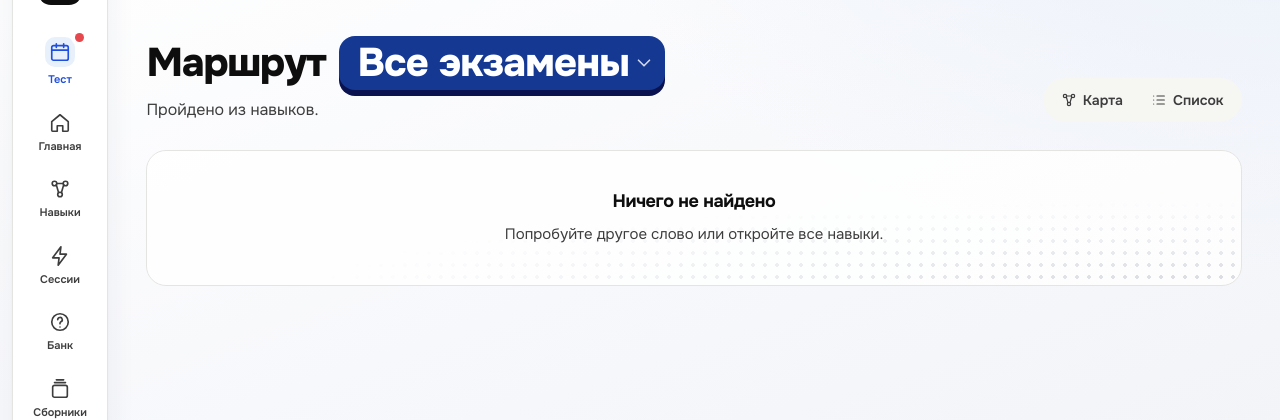
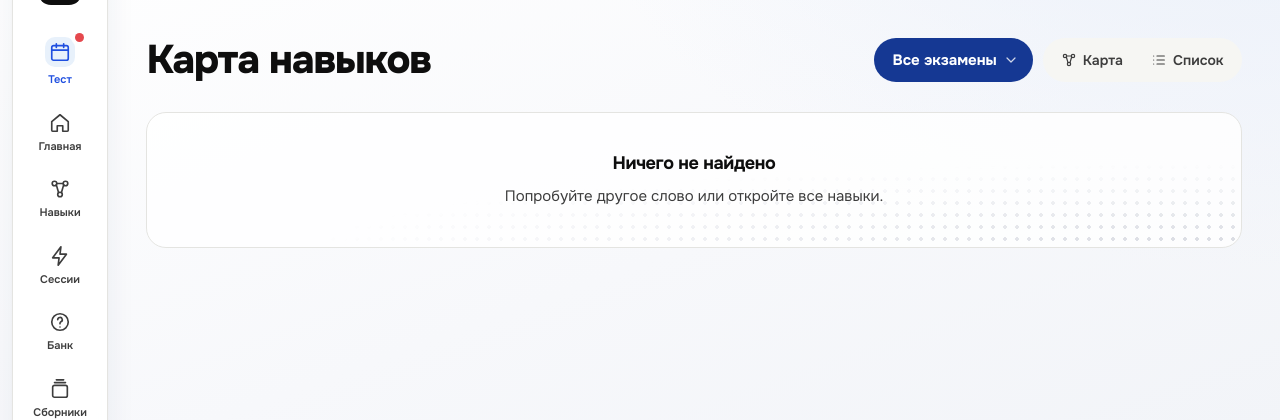
Before and after one commit to pul011pls90/monday, a Flask app: template monday/templates/student/skills.html in a window 1280 px wide. Shown: the part 72-492 px from the top of the page. Run offline with Flask 3, Linux system fonts and the light colour scheme; the template is opened without the code that fills it, so the values that code supplies are empty.

Commit message:
Навыки: plain title, exam dropdown on the right, app font, clean labels
- Title back to «Карта навыков»; the progress sentence and the big exam
  badge are gone. The exam is a small dropdown next to «Карта / Список».
- Replace the monospace font (never loaded by the app, so it fell back to
  a system mono) with the app's Onest in all new page styles.
- Metro labels: sentence case, never cut inside a word; placed above,
  below or one level higher (nudged sideways if needed) so they never
  overlap each other or topic names. More room between rows and topics.

Co-Authored-By: Claude Opus 5.5 <noreply@anthropic.com>
Claude-Session: https://claude.ai/code/session_01NjnUEBL78pHtr5U76pBbws

```diff
--- a/monday/static/css/bank-tiles.css
+++ b/monday/static/css/bank-tiles.css
@@ -11,7 +11,7 @@
 .bk-progress__count b { font-size: 46px; line-height: 1; font-weight: 800; letter-spacing: -.03em; margin-right: 4px;
   background: linear-gradient(120deg, #3b5bff, #8b5cf6); -webkit-background-clip: text; background-clip: text; color: transparent; }
 .bk-progress__count .num:not(b) { color: var(--text); font-weight: 700; }
-.bk-progress__eyebrow { font: 600 12px/1 'IBM Plex Mono', ui-monospace, monospace; text-transform: uppercase; letter-spacing: .1em; color: var(--text-2); }
+.bk-progress__eyebrow { font: 700 12px/1 var(--font); text-transform: uppercase; letter-spacing: .1em; color: var(--text-2); }
 .bk-progress__pct { font-size: 58px; line-height: .9; font-weight: 800; letter-spacing: -.04em; color: var(--text); }
 .bk-progress__pct small { font-size: 26px; margin-left: 2px; color: var(--text-2); }
 
--- a/monday/static/css/homework-missions.css
+++ b/monday/static/css/homework-missions.css
@@ -15,7 +15,7 @@
 .hw-mission.is-overdue { outline: 3px solid #ff6b66; outline-offset: -3px; }
 
 .hw-mission__top { display: flex; justify-content: space-between; align-items: center; gap: 12px; flex-wrap: wrap; }
-.hw-mission__kicker { font: 600 12px/1.2 'IBM Plex Mono', ui-monospace, monospace; text-transform: uppercase; letter-spacing: .08em; color: rgba(225, 230, 255, .82); }
+.hw-mission__kicker { font: 700 12px/1.2 var(--font); text-transform: uppercase; letter-spacing: .08em; color: rgba(225, 230, 255, .82); }
 .hw-timer { display: inline-flex; align-items: center; gap: 6px; padding: 6px 12px; border-radius: 999px; background: rgba(255, 255, 255, .16);
   font-weight: 700; font-size: 13px; white-space: nowrap; backdrop-filter: blur(4px); }
 .hw-timer.is-late { background: #ff6b66; color: #fff; }
--- a/monday/static/css/monday-hero.css
+++ b/monday/static/css/monday-hero.css
@@ -6,7 +6,7 @@
 .mhb-cell { position: relative; display: grid; justify-items: start; gap: 6px; }
 .mhb-cell + .mhb-cell::before { content: ""; position: absolute; left: -16px; top: 14px; width: 5px; height: 5px;
   background: rgba(255, 255, 255, .55); box-shadow: 0 16px 0 rgba(255, 255, 255, .55); }
-.mhb-cell span, .mhb-facts dt { font: 600 11px/1 'IBM Plex Mono', ui-monospace, monospace; text-transform: uppercase;
+.mhb-cell span, .mhb-facts dt { font: 700 11px/1 var(--font); text-transform: uppercase;
   letter-spacing: .12em; color: rgba(201, 211, 255, .72); }
 
 .mhb-facts { display: flex; flex-wrap: wrap; row-gap: 14px; margin: 0; padding-top: 16px; border-top: 1px solid rgba(255, 255, 255, .18); }
--- a/monday/static/css/skills-metro.css
+++ b/monday/static/css/skills-metro.css
@@ -6,34 +6,31 @@
 
 .mt { display: grid; gap: 14px; margin-top: 8px; }
 
-/* header: «Маршрут [ОРТ ▾]» + map/list switch */
-.skh { align-items: flex-end; }
-.skh-title { display: flex; align-items: center; flex-wrap: wrap; gap: 4px 14px; }
-.skh-exam { position: relative; font-size: 1rem; letter-spacing: normal; }
-.skh-exam > summary { list-style: none; display: inline-flex; align-items: center; gap: 4px; padding: 4px 10px 4px 18px; border-radius: 16px; cursor: pointer;
-  background: var(--btn-bg); color: var(--btn-text); font-size: clamp(26px, 3.2vw, 40px); font-weight: 800; letter-spacing: -.02em; line-height: 1.15;
-  box-shadow: 0 6px 0 #0a1250; transition: transform .12s, box-shadow .12s; }
+/* header: title left; exam dropdown + map/list switch right */
+.skh { align-items: center; }
+.skh-tools { display: flex; align-items: center; gap: 10px; flex-wrap: wrap; }
+.skh-exam { position: relative; }
+.skh-exam > summary { list-style: none; display: inline-flex; align-items: center; gap: 6px; min-height: 44px; padding: 0 14px 0 18px; border-radius: 999px; cursor: pointer;
+  background: var(--btn-bg); color: var(--btn-text); font-weight: 700; font-size: 15px; }
 .skh-exam > summary::-webkit-details-marker { display: none; }
-.skh-exam > summary:hover { transform: translateY(-1px); }
 .skh-exam > summary .ic { opacity: .8; transition: transform .15s; }
 .skh-exam[open] > summary .ic { transform: rotate(180deg); }
-.skh-exam__menu { position: absolute; z-index: 30; top: calc(100% + 14px); left: 0; display: grid; min-width: 260px; padding: 8px; border-radius: 18px;
+.skh-exam__menu { position: absolute; z-index: 30; top: calc(100% + 8px); right: 0; display: grid; min-width: 240px; padding: 8px; border-radius: 18px;
   background: var(--surface); border: 1px solid var(--line); box-shadow: 0 20px 44px rgba(2, 11, 41, .18); }
 .skh-exam__menu a { display: grid; grid-template-columns: 1fr auto; grid-template-areas: "n c" "s c"; align-items: center; min-height: 48px; padding: 6px 12px; border-radius: 12px;
   color: var(--text); text-decoration: none; }
-.skh-exam__menu a b { grid-area: n; font-size: 16px; }
+.skh-exam__menu a b { grid-area: n; font-size: 15px; }
 .skh-exam__menu a small { grid-area: s; color: var(--text-2); font-size: 12.5px; font-weight: 500; }
 .skh-exam__menu a .ic { grid-area: c; color: var(--accent); }
 .skh-exam__menu a:hover { background: var(--surface-2); }
 .skh-exam__menu a.is-on { background: color-mix(in srgb, var(--accent) 9%, var(--surface)); }
 .skh-exam__menu hr { border: 0; border-top: 1px solid var(--line); margin: 6px 4px; }
-.skh-sub { font-size: 17px; color: var(--text-2); }
 .mt-switch { margin-right: 0; }
 
 /* next step */
 .mt-next { display: grid; grid-template-columns: 1fr auto; grid-template-areas: "eye go" "where go" "skill go"; align-items: center; column-gap: 20px;
   padding: 18px 22px; border-radius: 22px; background: var(--surface); border: 1px solid var(--line); box-shadow: var(--card-shadow); }
-.mt-next__eyebrow { grid-area: eye; font: 600 11px/1.3 'IBM Plex Mono', ui-monospace, monospace; text-transform: uppercase; letter-spacing: .1em; color: var(--accent); }
+.mt-next__eyebrow { grid-area: eye; font: 700 11px/1.3 var(--font); text-transform: uppercase; letter-spacing: .1em; color: var(--accent); }
 .mt-next__where { grid-area: where; color: var(--text-2); font-size: 14px; }
 .mt-next__skill { grid-area: skill; font-size: 20px; line-height: 1.25; letter-spacing: -.01em; }
 .mt-next__go { grid-area: go; display: inline-flex; align-items: center; gap: 8px; min-height: 50px; padding: 0 24px; border: 0; border-radius: 999px; cursor: pointer;
@@ -50,9 +47,10 @@
 .mt-line { fill: none; stroke: var(--line-bg); stroke-width: 8; stroke-linecap: round; stroke-linejoin: round; }
 .mt-line--done { stroke: #fff; }
 
-.mt-sub { position: absolute; transform: translate(-50%, calc(-100% - 20px)); font: 600 10.5px/1.25 'IBM Plex Mono', ui-monospace, monospace; text-transform: uppercase;
-  letter-spacing: .06em; color: rgba(214, 222, 255, .72); text-align: center; pointer-events: none;
-  display: -webkit-box; -webkit-line-clamp: 2; -webkit-box-orient: vertical; overflow: hidden; }
+.mt-sub { position: absolute; transform: translate(-50%, calc(-100% - 20px)); font-size: 12.5px; font-weight: 600; line-height: 1.25;
+  color: rgba(214, 222, 255, .8); text-align: center; pointer-events: none; overflow-wrap: normal; word-break: normal; }
+.mt-sub.is-below { transform: translate(-50%, 20px); }
+.mt-sub.is-high { transform: translate(-50%, calc(-100% - 56px)); }
 
 /* interchange (topic) */
 .mt-ix { position: absolute; z-index: 2; transform: translate(-50%, -50%); width: 46px; height: 46px; padding: 0; border: 0; border-radius: 50%; cursor: pointer;
@@ -62,7 +60,7 @@
 .mt-ix:focus-visible, .mt-st:focus-visible { outline: 3px solid #ffd36b; outline-offset: 3px; }
 .mt-ix.is-current { box-shadow: 0 0 0 6px var(--accent), 0 8px 18px rgba(0, 0, 0, .25); }
 .mt-ix.is-done { background: #f2c14e; }
-.mt-ix__label { position: absolute; left: 50%; top: calc(100% + 14px); transform: translateX(-50%); display: grid; gap: 2px; width: max-content; max-width: 170px; text-align: center; color: #fff; }
+.mt-ix__label { position: absolute; left: 50%; top: calc(100% + 14px); transform: translateX(-50%); display: grid; gap: 2px; width: max-content; max-width: 184px; text-align: center; color: #fff; }
 .mt-ix__label strong { font-size: 15px; line-height: 1.2; }
 .mt-ix__label small { font-size: 12px; color: rgba(214, 222, 255, .8); }
 .mt-ix.is-weak .mt-ix__label strong::after { content: ""; display: inline-block; width: 8px; height: 8px; margin-left: 6px; border-radius: 50%; background: #ff8a80; vertical-align: 2px; }
@@ -91,7 +89,7 @@
   box-shadow: 0 20px 44px rgba(2, 11, 41, .35); }
 .mt-card__x { position: absolute; top: 8px; right: 8px; width: 36px; height: 36px; border: 0; border-radius: 50%; background: none; color: var(--text-2); font-size: 22px; cursor: pointer; }
 .mt-card__x:hover { background: var(--surface-2); }
-.mt-card__where { font: 600 11px/1.3 'IBM Plex Mono', ui-monospace, monospace; text-transform: uppercase; letter-spacing: .06em; color: var(--text-2); padding-right: 28px; }
+.mt-card__where { font: 700 11px/1.3 var(--font); text-transform: uppercase; letter-spacing: .06em; color: var(--text-2); padding-right: 28px; }
 .mt-card__title { font-size: 18px; line-height: 1.25; }
 .mt-card__meta { display: flex; align-items: center; gap: 8px; font-size: 14px; color: var(--text-2); }
 .mt-card .mt-stars em { color: var(--line-strong); }
@@ -124,9 +122,6 @@
   .mt-next__go { justify-content: center; margin-top: 8px; min-height: 48px; }
   .mt-stage { order: 1; border-radius: 22px; }
   .mt-legend { left: 16px; right: 16px; bottom: 14px; gap: 6px 14px; }
-  .skh { align-items: flex-start; }
-  .skh .mt-switch { margin: 4px 0 0; }
   .skh-exam__menu { position: fixed; left: 12px; right: 12px; top: auto; min-width: 0; }
-  .skh-sub { font-size: 15px; }
   .mt-card { position: fixed; left: 12px; right: 12px; bottom: calc(84px + env(safe-area-inset-bottom)); width: auto; z-index: 40; }
 }
--- a/monday/static/css/skills-path.css
+++ b/monday/static/css/skills-path.css
@@ -5,7 +5,7 @@
 /* chapter index (left, sticky) */
 .sp-index { position: sticky; top: 96px; display: grid; gap: 4px; padding: 16px; border-radius: 20px; border: 1px solid var(--line);
   background: var(--surface); box-shadow: var(--card-shadow); }
-.sp-index__title { font: 600 12px/1 'IBM Plex Mono', ui-monospace, monospace; text-transform: uppercase; letter-spacing: .1em; color: var(--text-2); margin: 2px 6px 8px; }
+.sp-index__title { font: 700 12px/1 var(--font); text-transform: uppercase; letter-spacing: .1em; color: var(--text-2); margin: 2px 6px 8px; }
 .sp-index__item { display: grid; grid-template-columns: 22px 1fr auto; align-items: center; gap: 10px; min-height: 44px; padding: 6px 8px;
   border-radius: 12px; color: inherit; text-decoration: none; font-weight: 600; font-size: 14px; }
 .sp-index__item:hover { background: var(--surface-2); }
@@ -26,7 +26,7 @@
 .sp-head { position: sticky; top: 72px; z-index: 3; display: grid; gap: 6px; padding: 18px 22px; border-radius: 20px; color: #fff;
   background: linear-gradient(135deg, #1b2a8f, #0b1456); box-shadow: 0 14px 30px rgba(11, 20, 86, .25); }
 .sp-chapter.is-done .sp-head { background: linear-gradient(135deg, #17795a, #0d4a37); }
-.sp-head__eyebrow { font: 600 12px/1 'IBM Plex Mono', ui-monospace, monospace; text-transform: uppercase; letter-spacing: .1em; color: rgba(201, 211, 255, .85); }
+.sp-head__eyebrow { font: 700 12px/1 var(--font); text-transform: uppercase; letter-spacing: .1em; color: rgba(201, 211, 255, .85); }
 .sp-head__eyebrow b { color: #ffb4b0; font-weight: 700; }
 .sp-head h2 { margin: 0; font-size: 22px; line-height: 1.2; color: #fff; }
 .sp-head__progress { display: flex; align-items: center; gap: 12px; font-size: 14px; font-weight: 600; }
--- a/monday/templates/student/skills.html
+++ b/monday/templates/student/skills.html
@@ -11,13 +11,14 @@
 </form>
 {% endblock %}
 {% block content %}
-{# Header: «Маршрут [ОРТ ▾]» — the exam badge is also the exam switcher; on the right, how to look at it (map / list). #}
-{% set cur_name = metro.current and (metro.topics|map(attribute='subtopics')|sum(start=[])|map(attribute='skills')|sum(start=[])|selectattr('id', 'equalto', metro.current)|map(attribute='name')|first) %}
+{# Header: title on the left; on the right the exam (small dropdown) and how to look at it (map / list). #}
 <div class="page-head skh">
   <div class="page-head__text">
-    <h1 class="skh-title">{{ _("Маршрут") }}
+    <h1>{{ _("Карта навыков") }}</h1>
+  </div>
+  <div class="skh-tools">
     <details class="skh-exam">
-        <summary aria-label="{{ _('Сменить экзамен') }}"><span>{{ exam|exam_label if exam else _("Все экзамены") }}</span>{{ ui.icon('chevron-down', 22) }}</summary>
+      <summary aria-label="{{ _('Сменить экзамен') }}"><span>{{ exam|exam_label if exam else _("Все экзамены") }}</span>{{ ui.icon('chevron-down', 16) }}</summary>
       <div class="skh-exam__menu" role="menu">
         {% set codes = ([own] if own in EXAMS else []) + (EXAMS.keys()|reject('equalto', own)|list) %}
         {% for code in codes %}
@@ -30,15 +31,10 @@
         <a role="menuitem" class="{{ 'is-on' if view == 'all' }}" href="{{ url_for('student.skills', exam='all', q=q or None) }}"><b>{{ _("Все навыки") }}</b><small>{{ _("всех экзаменов") }}</small>{% if view == 'all' %}{{ ui.icon('check', 18) }}{% endif %}</a>
       </div>
     </details>
-    </h1>
-    <p class="skh-sub">
-      {% if summary.total and summary.mastered >= summary.total %}{{ _("Все %(n)s навыков освоены — маршрут пройден.", n=summary.total) }}
-      {% else %}{{ _("Пройдено %(a)s из %(n)s %(w)s.", a=summary.mastered, n=summary.total, w=summary.total|plural_ru(_("навыка"), _("навыков"), _("навыков"))) }}{% if cur_name %} {{ _("Дальше — «%(s)s».", s=cur_name) }}{% endif %}{% endif %}
-    </p>
-  </div>
     <div class="mt-switch" role="group" aria-label="{{ _('Вид') }}">
       <a class="{{ 'is-on' if show == 'map' }}" href="{{ url_for('student.skills', exam=view, q=q or None, show='map') }}"{% if show == 'map' %} aria-current="page"{% endif %}>{{ ui.icon('skills', 16) }} {{ _("Карта") }}</a>
       <a class="{{ 'is-on' if show == 'list' }}" href="{{ url_for('student.skills', exam=view, q=q or None, show='list') }}"{% if show == 'list' %} aria-current="page"{% endif %}>{{ ui.icon('list', 16) }} {{ _("Список") }}</a>
+    </div>
   </div>
 </div>
 
```
Also changed, not shown: monday/static/js/skills-metro.js (+28 -7 lines). Lines whose indentation alone changed are shown as unchanged.
